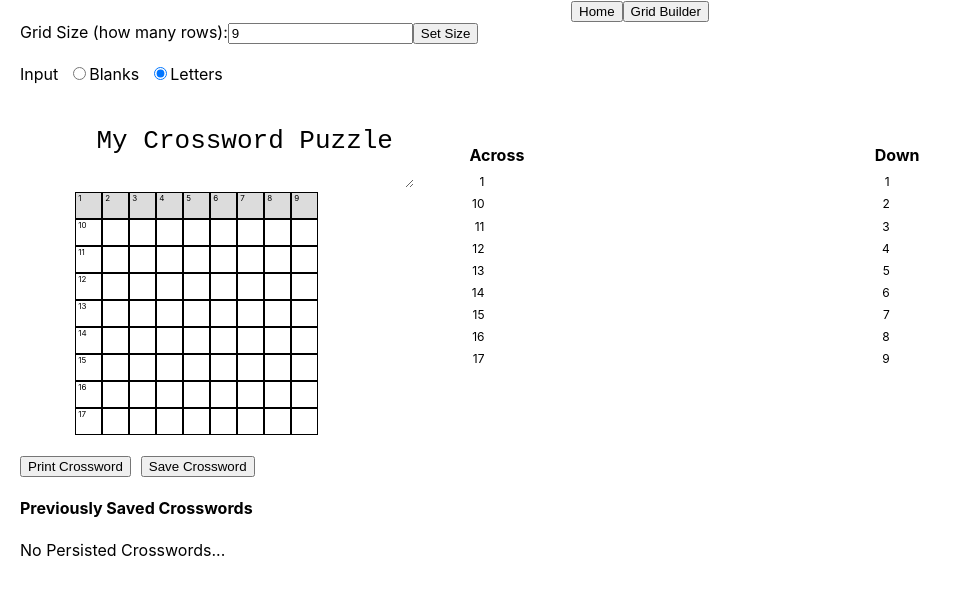
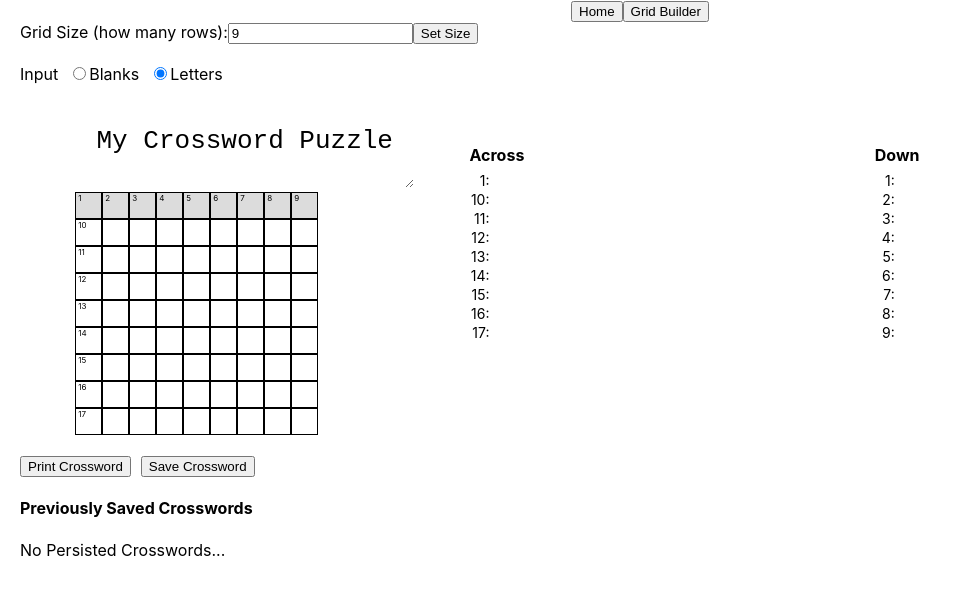
Before and after one commit to sfletche/crossword-builder, a React (Create React App) app: page /grid-builder in a window 1280 px wide. Shown: the top 594 px of the page, without its empty margins (0-962 px from the left). Built offline with nearby package versions, Linux system fonts and the light colour scheme.

Commit message:
some clue cleanup

```diff
--- a/src/AcrossClues.css
+++ b/src/AcrossClues.css
@@ -1,25 +1,31 @@
 
 .rightJustify {
   display: inline-block;
-  font-size: 12px;
+  font-size: 14px;
   list-style-position: inside;
-  min-width: 15px;
+  margin-top: 2px;
+  min-width: 20px;
   text-align: right;
 }
 
 .clue {
   border: none;
+  font-size: 14px;
   height: 15px;
-  margin-left: 10px;
-  margin-top: 2px;
+  margin-left: 5px;
   resize: none;
   vertical-align: middle;
+  width: 100%;
 }
 
 .clue-dropdown {
   margin-left: 0;
   margin-right: 20px;
   margin-top: 20px;
+}
+
+.flex {
+  display: flex;
 }
 
 .space-between {
@@ -37,3 +43,7 @@
 .mt50 {
   margin-top: 50px;
 }
+
+.fullWidth {
+  width: 100%;
+}
--- a/src/AcrossClues.react.js
+++ b/src/AcrossClues.react.js
@@ -1,5 +1,6 @@
 import React from 'react';
 import Dropdown from 'react-dropdown';
+import Clue from './Clue.react';
 import { fetchClues } from './utils';
 import './AcrossClues.css';
 
@@ -32,7 +33,6 @@ export default class AcrossClues extends React.Component {
 
     this.handleClueSelect = this.handleClueSelect.bind(this);
     this.handleNumberClick = this.handleNumberClick.bind(this);
-    this.handleTextChange = this.handleTextChange.bind(this);
     this.setClue = this.setClue.bind(this);
   }
 
@@ -64,13 +64,8 @@ export default class AcrossClues extends React.Component {
     });
   }
 
-  handleTextChange(key, value) {
-    const { onClueUpdate } = this.props;
-    onClueUpdate(key, 'across', value);
-  }
-
   render() {
-    const { clueState } = this.props;
+    const { clueState, onClueUpdate } = this.props;
     const { clues, showDropdown } = this.state;
   	return (
   		<div className="flex minw350 space-between">
@@ -85,23 +80,16 @@ export default class AcrossClues extends React.Component {
             />
           }
         </div>
-        <div>
+        <div className="fullWidth">
           <h4 className="mb5">Across</h4>
           {Object.keys(clueState.across).map(key => (
-            <div key={key + 'across'}>
-              <div
-                className="rightJustify"
-                onClick={(e) => this.handleNumberClick(e, key, 'across')}
-              >
-                {key}
-              </div>
-              <textarea
-                className="clue"
-                key={key + 'across'}
-                onChange={(e) => this.handleTextChange(key, e.target.value)}
-                value={clueState.across[key]}
-              />
-            </div>
+            <Clue
+              number={key}
+              direction="across"
+              onNumberClick={this.handleNumberClick}
+              onClueUpdate={onClueUpdate}
+              value={clueState.down[key]}
+            />
           ))}
         </div>
       </div>
--- /dev/null
+++ b/src/Clue.react.js
@@ -0,0 +1,28 @@
+import React from 'react';
+
+export default function Clue(props) {
+  const {
+    number,
+    direction,
+    onNumberClick,
+    onClueUpdate,
+    value,
+  } = props;
+
+  return (
+    <div className="flex" key={number + direction}>
+      <div
+        className="rightJustify"
+        onClick={(e) => onNumberClick(e, number, direction)}
+      >
+        {number}:
+      </div>
+      <textarea
+        className="clue"
+        key={number + direction}
+        onChange={(e) => onClueUpdate(number, direction, e.target.value)}
+        value={value}
+      />
+    </div>
+  );
+}
--- a/src/DownClues.react.js
+++ b/src/DownClues.react.js
@@ -1,5 +1,6 @@
 import React from 'react';
 import Dropdown from 'react-dropdown';
+import Clue from './Clue.react';
 import { fetchClues } from './utils';
 
 
@@ -60,23 +61,16 @@ export default class DownClues extends React.Component {
             />
           }
         </div>
-        <div>
+        <div className="fullWidth">
           <h4 className="mb5">Down</h4>
           {Object.keys(clueState.down).map(key => (
-            <div key={key + 'down'}>
-              <div
-                className="rightJustify"
-                onClick={(e) => this.handleNumberClick(e, key, 'down')}
-              >
-                {key}
-              </div>
-              <textarea
-                className="clue"
-                key={key + 'down'}
-                onChange={(e) => onClueUpdate(key, 'down', e.target.value)}
-                value={clueState.down[key]}
-              />
-            </div>
+            <Clue
+              number={key}
+              direction="down"
+              onNumberClick={this.handleNumberClick}
+              onClueUpdate={onClueUpdate}
+              value={clueState.down[key]}
+            />
           ))}
         </div>
       </div>
```
